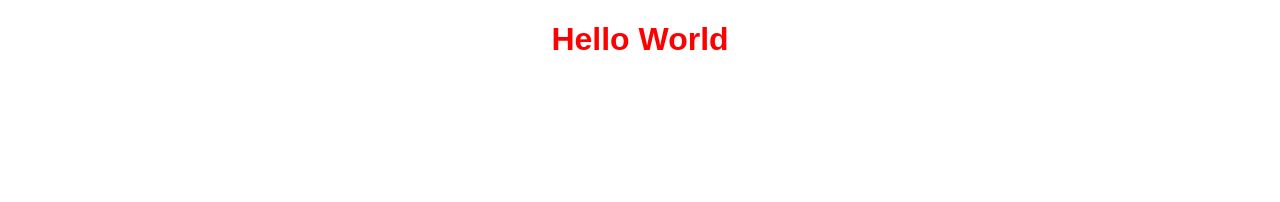
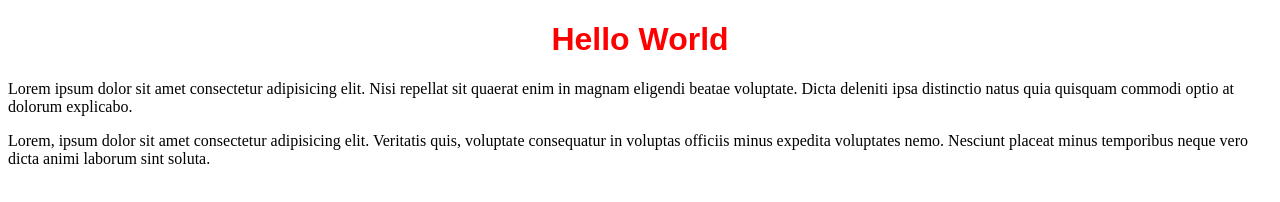
Before and after one commit to danieldorazio/htmlcss-hello, a plain HTML site: page index.html in a window 1280 px wide. Drawn offline with Linux system fonts and the light colour scheme.

Commit message:
add: services section

```diff
--- a/index.html
+++ b/index.html
@@ -10,5 +10,11 @@
     <header>
         <h1>Hello World</h1>
     </header>
+    <main>
+        <section>
+            <p>Lorem ipsum dolor sit amet consectetur adipisicing elit. Nisi repellat sit quaerat enim in magnam eligendi beatae voluptate. Dicta deleniti ipsa distinctio natus quia quisquam commodi optio at dolorum explicabo.</p>
+            <p>Lorem, ipsum dolor sit amet consectetur adipisicing elit. Veritatis quis, voluptate consequatur in voluptas officiis minus expedita voluptates nemo. Nesciunt placeat minus temporibus neque vero dicta animi laborum sint soluta.</p>
+        </section>
+    </main>
 </body>
 </html>
```
